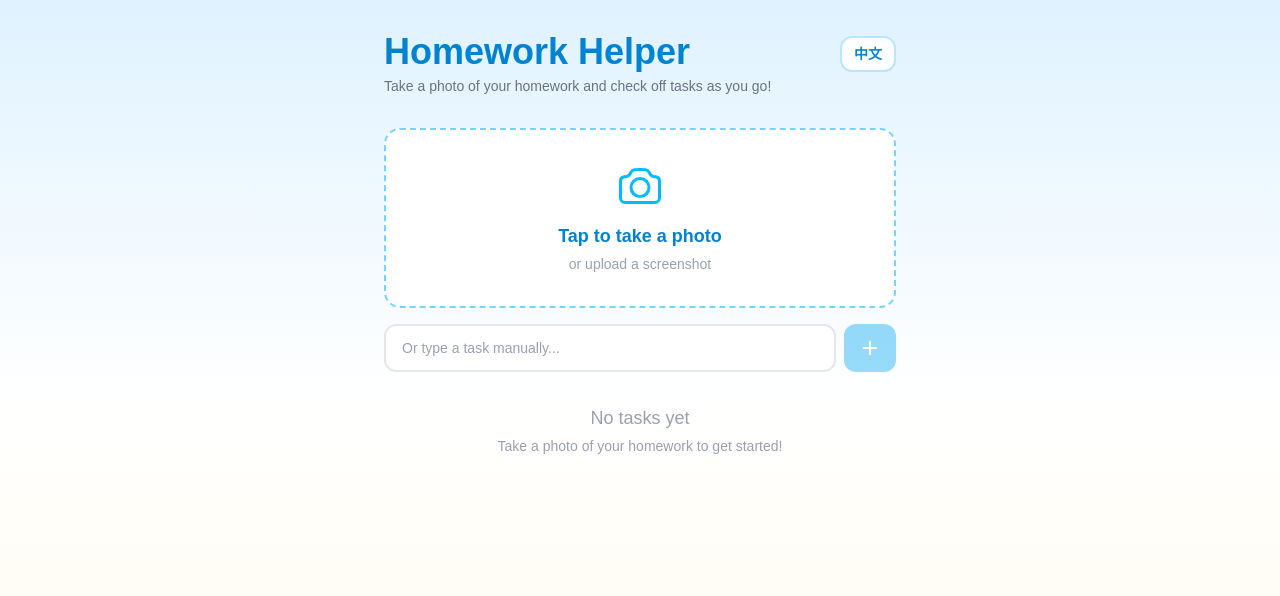
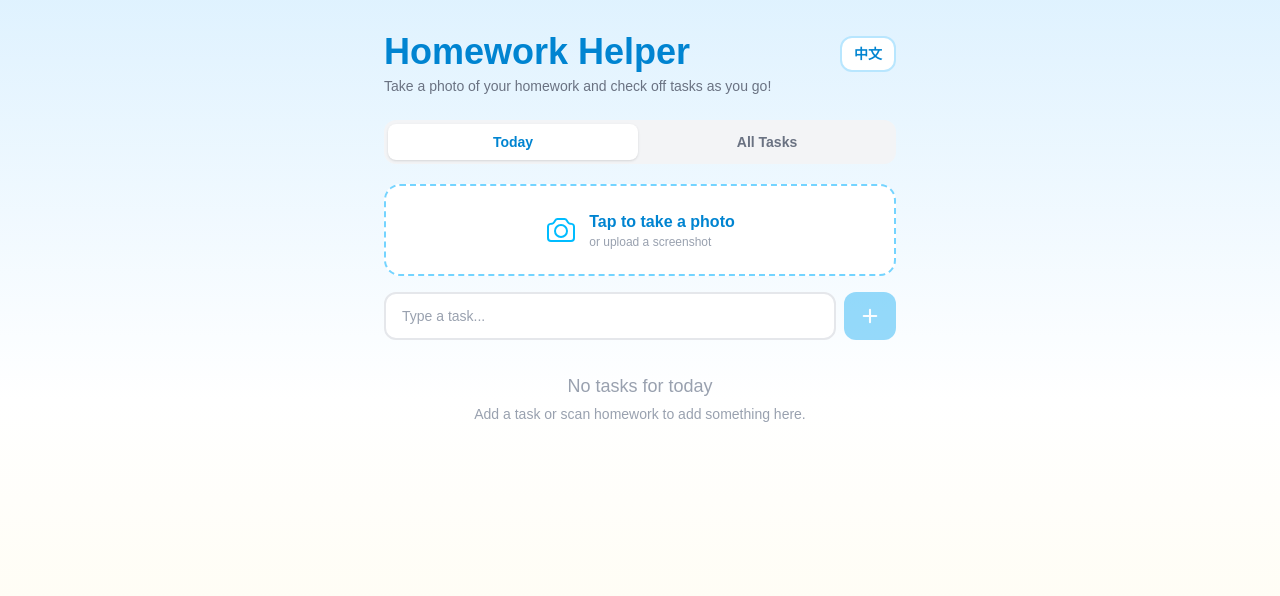
Before and after one commit to eriklgamedev/homework-helper-hugo, a Next.js app: page / in a window 1280 px wide. Shown: the top 596 px of the page. Built offline with nearby package versions, Linux system fonts and the light colour scheme.

Commit message:
feat: add daily list tab with today/all grouping

```diff
--- a/src/app/page.tsx
+++ b/src/app/page.tsx
@@ -7,6 +7,7 @@ interface Task {
   text: string;
   subject?: string;
   completed: boolean;
+  date: string; // ISO date string YYYY-MM-DD
 }
 
 const translations = {
@@ -16,14 +17,20 @@ const translations = {
     tapPhoto: "Tap to take a photo",
     orUpload: "or upload a screenshot",
     reading: "Reading your homework...",
-    placeholder: "Or type a task manually...",
+    placeholder: "Type a task...",
     of: "of",
     done: "done",
     allDone: "All done! 🎉",
     noTasks: "No tasks yet",
-    noTasksHint: "Take a photo of your homework to get started!",
+    noTasksHint: "Take a photo or type a task to get started!",
     clearCompleted: "Clear completed tasks",
     couldNotRead: "Could not read the image. Please try again!",
+    tabAll: "All Tasks",
+    tabToday: "Today",
+    noTodayTasks: "No tasks for today",
+    noTodayHint: "Add a task or scan homework to add something here.",
+    today: "Today",
+    earlier: "Earlier",
   },
   zh: {
     title: "作业助手",
@@ -31,16 +38,26 @@ const translations = {
     tapPhoto: "点击拍照",
     orUpload: "或上传截图",
     reading: "正在识别作业...",
-    placeholder: "或手动输入任务...",
+    placeholder: "输入任务...",
     of: "/",
     done: "已完成",
     allDone: "全部完成！🎉",
     noTasks: "暂无任务",
-    noTasksHint: "拍一张作业照片即可开始！",
+    noTasksHint: "拍照或手动输入任务即可开始！",
     clearCompleted: "清除已完成的任务",
     couldNotRead: "无法识别图片，请重试！",
+    tabAll: "全部任务",
+    tabToday: "今日",
+    noTodayTasks: "今日暂无任务",
+    noTodayHint: "添加任务或扫描作业来添加内容。",
+    today: "今天",
+    earlier: "之前",
   },
 };
+
+function todayStr() {
+  return new Date().toISOString().slice(0, 10);
+}
 
 export default function Home() {
   const [tasks, setTasks] = useState<Task[]>([]);
@@ -49,17 +66,19 @@ export default function Home() {
   const [error, setError] = useState<string | null>(null);
   const [newTaskText, setNewTaskText] = useState("");
   const [lang, setLang] = useState<"en" | "zh">("en");
+  const [tab, setTab] = useState<"all" | "today">("today");
   const fileInputRef = useRef<HTMLInputElement>(null);
   const inputRef = useRef<HTMLInputElement>(null);
 
   const t = translations[lang];
+  const today = todayStr();
 
   const addManualTask = () => {
     const text = newTaskText.trim();
     if (!text) return;
     setTasks((prev) => [
       ...prev,
-      { id: `${Date.now()}`, text, completed: false },
+      { id: `${Date.now()}`, text, completed: false, date: today },
     ]);
     setNewTaskText("");
     inputRef.current?.focus();
@@ -69,7 +88,6 @@ export default function Home() {
     async (e: React.ChangeEvent<HTMLInputElement>) => {
       const file = e.target.files?.[0];
       if (!file) return;
-
       setError(null);
 
       const reader = new FileReader();
@@ -79,11 +97,8 @@ export default function Home() {
       const arrayBuffer = await file.arrayBuffer();
       const bytes = new Uint8Array(arrayBuffer);
       let binary = "";
-      for (let i = 0; i < bytes.length; i++) {
-        binary += String.fromCharCode(bytes[i]);
-      }
-      const base64 = btoa(binary);
-      const dataUrl = `data:${file.type};base64,${base64}`;
+      for (let i = 0; i < bytes.length; i++) binary += String.fromCharCode(bytes[i]);
+      const dataUrl = `data:${file.type};base64,${btoa(binary)}`;
 
       setLoading(true);
       try {
@@ -92,9 +107,7 @@ export default function Home() {
           headers: { "Content-Type": "application/json" },
           body: JSON.stringify({ image: dataUrl, lang }),
         });
-
-        if (!res.ok) throw new Error("Failed to extract tasks");
-
+        if (!res.ok) throw new Error();
         const data = await res.json();
         const newTasks: Task[] = data.tasks.map(
           (t: { text: string; subject?: string }, i: number) => ({
@@ -102,6 +115,7 @@ export default function Home() {
             text: t.text,
             subject: t.subject,
             completed: false,
+            date: today,
           })
         );
         setTasks((prev) => [...prev, ...newTasks]);
@@ -112,25 +126,17 @@ export default function Home() {
         if (fileInputRef.current) fileInputRef.current.value = "";
       }
     },
-    [lang]
+    [lang, today]
   );
 
   const toggleTask = (id: string) =>
-    setTasks((prev) =>
-      prev.map((task) =>
-        task.id === id ? { ...task, completed: !task.completed } : task
-      )
-    );
+    setTasks((prev) => prev.map((t) => (t.id === id ? { ...t, completed: !t.completed } : t)));
 
   const removeTask = (id: string) =>
-    setTasks((prev) => prev.filter((task) => task.id !== id));
+    setTasks((prev) => prev.filter((t) => t.id !== id));
 
   const clearCompleted = () =>
-    setTasks((prev) => prev.filter((task) => !task.completed));
-
-  const completedCount = tasks.filter((t) => t.completed).length;
-  const totalCount = tasks.length;
-  const progress = totalCount > 0 ? (completedCount / totalCount) * 100 : 0;
+    setTasks((prev) => prev.filter((t) => !t.completed));
 
   const subjectColors: Record<string, string> = {
     math: "bg-blue-100 text-blue-700",
@@ -156,17 +162,67 @@ export default function Home() {
     return subjectColors[subject.toLowerCase()] ?? subjectColors[subject] ?? "bg-gray-100 text-gray-600";
   };
 
+  // Filtered task list based on active tab
+  const displayedTasks = tab === "today" ? tasks.filter((t) => t.date === today) : tasks;
+  const completedCount = displayedTasks.filter((t) => t.completed).length;
+  const totalCount = displayedTasks.length;
+  const progress = totalCount > 0 ? (completedCount / totalCount) * 100 : 0;
+
+  // For "All" tab, group by date
+  const todayTasks = tasks.filter((t) => t.date === today);
+  const earlierTasks = tasks.filter((t) => t.date !== today);
+
+  const TaskCard = ({ task }: { task: Task }) => (
+    <div
+      className={`flex items-start gap-3 rounded-xl border-2 p-4 transition-all ${
+        task.completed ? "border-green-200 bg-green-50" : "border-gray-200 bg-white shadow-sm"
+      }`}
+    >
+      <button
+        onClick={() => toggleTask(task.id)}
+        className={`mt-0.5 flex h-6 w-6 shrink-0 items-center justify-center rounded-full border-2 transition-all ${
+          task.completed ? "border-green-400 bg-green-400 text-white" : "border-gray-300 hover:border-sky-400"
+        }`}
+        aria-label={task.completed ? "Mark as incomplete" : "Mark as complete"}
+      >
+        {task.completed && (
+          <svg className="h-3.5 w-3.5" fill="none" viewBox="0 0 24 24" stroke="currentColor" strokeWidth={3}>
+            <path strokeLinecap="round" strokeLinejoin="round" d="M5 13l4 4L19 7" />
+          </svg>
+        )}
+      </button>
+      <div className="flex-1 min-w-0">
+        <p className={`text-base leading-snug ${task.completed ? "text-gray-400 line-through" : "text-gray-800"}`}>
+          {task.text}
+        </p>
+        {task.subject && (
+          <span className={`mt-1.5 inline-block rounded-full px-2.5 py-0.5 text-xs font-medium ${getSubjectStyle(task.subject)}`}>
+            {task.subject}
+          </span>
+        )}
+      </div>
+      <button
+        onClick={() => removeTask(task.id)}
+        className="shrink-0 text-gray-300 hover:text-red-400 transition-colors"
+        aria-label="Remove task"
+      >
+        <svg className="h-5 w-5" fill="none" viewBox="0 0 24 24" stroke="currentColor" strokeWidth={2}>
+          <path strokeLinecap="round" strokeLinejoin="round" d="M6 18L18 6M6 6l12 12" />
+        </svg>
+      </button>
+    </div>
+  );
+
   return (
     <main className="min-h-screen bg-gradient-to-b from-sky-100 via-white to-amber-50 p-4 sm:p-8">
       <div className="mx-auto max-w-lg">
 
         {/* Header */}
-        <div className="mb-8 flex items-start justify-between">
+        <div className="mb-6 flex items-start justify-between">
           <div>
             <h1 className="text-4xl font-bold text-sky-600 mb-1">{t.title}</h1>
             <p className="text-gray-500 text-sm">{t.subtitle}</p>
           </div>
-          {/* Language toggle */}
           <button
             onClick={() => setLang((l) => (l === "en" ? "zh" : "en"))}
             className="ml-4 mt-1 shrink-0 rounded-xl border-2 border-sky-200 bg-white px-3 py-1.5 text-sm font-semibold text-sky-600 transition-colors hover:border-sky-400 hover:bg-sky-50"
@@ -175,60 +231,59 @@ export default function Home() {
           </button>
         </div>
 
+        {/* Tabs */}
+        <div className="mb-5 flex gap-1 rounded-xl bg-gray-100 p-1">
+          {(["today", "all"] as const).map((tabId) => (
+            <button
+              key={tabId}
+              onClick={() => setTab(tabId)}
+              className={`flex-1 rounded-lg py-2 text-sm font-semibold transition-all ${
+                tab === tabId ? "bg-white text-sky-600 shadow-sm" : "text-gray-500 hover:text-gray-700"
+              }`}
+            >
+              {tabId === "today" ? t.tabToday : t.tabAll}
+              {tabId === "today" && todayTasks.length > 0 && (
+                <span className={`ml-1.5 inline-flex h-5 w-5 items-center justify-center rounded-full text-xs ${
+                  tab === "today" ? "bg-sky-100 text-sky-600" : "bg-gray-200 text-gray-500"
+                }`}>
+                  {todayTasks.length}
+                </span>
+              )}
+            </button>
+          ))}
+        </div>
+
         {/* Upload Area */}
         <div className="mb-4">
           <label
             htmlFor="image-upload"
-            className={`flex flex-col items-center justify-center rounded-2xl border-2 border-dashed p-8 cursor-pointer transition-all ${
-              loading
-                ? "border-amber-300 bg-amber-50"
-                : "border-sky-300 bg-white hover:border-sky-400 hover:bg-sky-50"
+            className={`flex flex-col items-center justify-center rounded-2xl border-2 border-dashed p-6 cursor-pointer transition-all ${
+              loading ? "border-amber-300 bg-amber-50" : "border-sky-300 bg-white hover:border-sky-400 hover:bg-sky-50"
             }`}
           >
             {loading ? (
-              <div className="flex flex-col items-center gap-3">
-                <div className="h-10 w-10 animate-spin rounded-full border-4 border-sky-200 border-t-sky-500" />
+              <div className="flex items-center gap-3">
+                <div className="h-7 w-7 animate-spin rounded-full border-4 border-sky-200 border-t-sky-500" />
                 <span className="text-sky-600 font-medium">{t.reading}</span>
               </div>
             ) : (
-              <>
-                <svg
-                  className="h-12 w-12 text-sky-400 mb-3"
-                  fill="none"
-                  viewBox="0 0 24 24"
-                  stroke="currentColor"
-                  strokeWidth={1.5}
-                >
-                  <path
-                    strokeLinecap="round"
-                    strokeLinejoin="round"
-                    d="M6.827 6.175A2.31 2.31 0 015.186 7.23c-.38.054-.757.112-1.134.175C2.999 7.58 2.25 8.507 2.25 9.574V18a2.25 2.25 0 002.25 2.25h15A2.25 2.25 0 0021.75 18V9.574c0-1.067-.75-1.994-1.802-2.169a47.865 47.865 0 00-1.134-.175 2.31 2.31 0 01-1.64-1.055l-.822-1.316a2.192 2.192 0 00-1.736-1.039 48.774 48.774 0 00-5.232 0 2.192 2.192 0 00-1.736 1.039l-.821 1.316z"
-                  />
-                  <path
-                    strokeLinecap="round"
-                    strokeLinejoin="round"
-                    d="M16.5 12.75a4.5 4.5 0 11-9 0 4.5 4.5 0 019 0z"
-                  />
+              <div className="flex items-center gap-3">
+                <svg className="h-8 w-8 text-sky-400" fill="none" viewBox="0 0 24 24" stroke="currentColor" strokeWidth={1.5}>
+                  <path strokeLinecap="round" strokeLinejoin="round" d="M6.827 6.175A2.31 2.31 0 015.186 7.23c-.38.054-.757.112-1.134.175C2.999 7.58 2.25 8.507 2.25 9.574V18a2.25 2.25 0 002.25 2.25h15A2.25 2.25 0 0021.75 18V9.574c0-1.067-.75-1.994-1.802-2.169a47.865 47.865 0 00-1.134-.175 2.31 2.31 0 01-1.64-1.055l-.822-1.316a2.192 2.192 0 00-1.736-1.039 48.774 48.774 0 00-5.232 0 2.192 2.192 0 00-1.736 1.039l-.821 1.316z" />
+                  <path strokeLinecap="round" strokeLinejoin="round" d="M16.5 12.75a4.5 4.5 0 11-9 0 4.5 4.5 0 019 0z" />
                 </svg>
-                <span className="text-sky-600 font-semibold text-lg">{t.tapPhoto}</span>
-                <span className="text-gray-400 text-sm mt-1">{t.orUpload}</span>
-              </>
+                <div>
+                  <p className="text-sky-600 font-semibold">{t.tapPhoto}</p>
+                  <p className="text-gray-400 text-xs">{t.orUpload}</p>
+                </div>
+              </div>
             )}
           </label>
-          <input
-            ref={fileInputRef}
-            id="image-upload"
-            type="file"
-            accept="image/*"
-            capture="environment"
-            className="hidden"
-            onChange={handleImageUpload}
-            disabled={loading}
-          />
+          <input ref={fileInputRef} id="image-upload" type="file" accept="image/*" capture="environment" className="hidden" onChange={handleImageUpload} disabled={loading} />
         </div>
 
         {/* Manual task input */}
-        <div className="mb-6 flex gap-2">
+        <div className="mb-5 flex gap-2">
           <input
             ref={inputRef}
             type="text"
@@ -252,25 +307,19 @@ export default function Home() {
 
         {/* Error */}
         {error && (
-          <div className="mb-4 rounded-xl bg-red-50 border border-red-200 p-3 text-center text-red-600 text-sm">
-            {error}
-          </div>
+          <div className="mb-4 rounded-xl bg-red-50 border border-red-200 p-3 text-center text-red-600 text-sm">{error}</div>
         )}
 
         {/* Preview thumbnail */}
         {preview && (
-          <div className="mb-6 flex justify-center">
-            <img
-              src={preview}
-              alt="Uploaded homework"
-              className="h-24 rounded-xl border-2 border-sky-200 object-cover shadow-sm"
-            />
+          <div className="mb-5 flex justify-center">
+            <img src={preview} alt="Uploaded homework" className="h-20 rounded-xl border-2 border-sky-200 object-cover shadow-sm" />
           </div>
         )}
 
-        {/* Progress */}
+        {/* Progress bar (shown when there are tasks in current view) */}
         {totalCount > 0 && (
-          <div className="mb-6">
+          <div className="mb-5">
             <div className="flex items-center justify-between mb-2">
               <span className="text-sm font-medium text-gray-600">
                 {completedCount} {t.of} {totalCount} {t.done}
@@ -279,7 +328,7 @@ export default function Home() {
                 <span className="text-sm font-bold text-green-600">{t.allDone}</span>
               )}
             </div>
-            <div className="h-4 w-full overflow-hidden rounded-full bg-gray-200">
+            <div className="h-3 w-full overflow-hidden rounded-full bg-gray-200">
               <div
                 className="h-full rounded-full bg-gradient-to-r from-sky-400 to-green-400 transition-all duration-500"
                 style={{ width: `${progress}%` }}
@@ -288,57 +337,51 @@ export default function Home() {
           </div>
         )}
 
-        {/* Task List */}
-        {tasks.length > 0 && (
-          <div className="space-y-3">
-            {tasks.map((task) => (
-              <div
-                key={task.id}
-                className={`flex items-start gap-3 rounded-xl border-2 p-4 transition-all ${
-                  task.completed
-                    ? "border-green-200 bg-green-50"
-                    : "border-gray-200 bg-white shadow-sm"
-                }`}
-              >
-                <button
-                  onClick={() => toggleTask(task.id)}
-                  className={`mt-0.5 flex h-6 w-6 shrink-0 items-center justify-center rounded-full border-2 transition-all ${
-                    task.completed
-                      ? "border-green-400 bg-green-400 text-white"
-                      : "border-gray-300 hover:border-sky-400"
-                  }`}
-                  aria-label={task.completed ? "Mark as incomplete" : "Mark as complete"}
-                >
-                  {task.completed && (
-                    <svg className="h-3.5 w-3.5" fill="none" viewBox="0 0 24 24" stroke="currentColor" strokeWidth={3}>
-                      <path strokeLinecap="round" strokeLinejoin="round" d="M5 13l4 4L19 7" />
-                    </svg>
-                  )}
-                </button>
+        {/* TODAY TAB */}
+        {tab === "today" && (
+          <>
+            {displayedTasks.length > 0 ? (
+              <div className="space-y-3">
+                {displayedTasks.map((task) => <TaskCard key={task.id} task={task} />)}
+              </div>
+            ) : (
+              <div className="mt-8 text-center text-gray-400">
+                <p className="text-lg">{t.noTodayTasks}</p>
+                <p className="text-sm mt-1">{t.noTodayHint}</p>
+              </div>
+            )}
+          </>
+        )}
 
-                <div className="flex-1 min-w-0">
-                  <p className={`text-base leading-snug ${task.completed ? "text-gray-400 line-through" : "text-gray-800"}`}>
-                    {task.text}
-                  </p>
-                  {task.subject && (
-                    <span className={`mt-1.5 inline-block rounded-full px-2.5 py-0.5 text-xs font-medium ${getSubjectStyle(task.subject)}`}>
-                      {task.subject}
-                    </span>
-                  )}
-                </div>
-
-                <button
-                  onClick={() => removeTask(task.id)}
-                  className="shrink-0 text-gray-300 hover:text-red-400 transition-colors"
-                  aria-label="Remove task"
-                >
-                  <svg className="h-5 w-5" fill="none" viewBox="0 0 24 24" stroke="currentColor" strokeWidth={2}>
-                    <path strokeLinecap="round" strokeLinejoin="round" d="M6 18L18 6M6 6l12 12" />
-                  </svg>
-                </button>
+        {/* ALL TAB — grouped by date */}
+        {tab === "all" && (
+          <>
+            {tasks.length === 0 ? (
+              <div className="mt-8 text-center text-gray-400">
+                <p className="text-lg">{t.noTasks}</p>
+                <p className="text-sm mt-1">{t.noTasksHint}</p>
               </div>
-            ))}
-          </div>
+            ) : (
+              <div className="space-y-5">
+                {todayTasks.length > 0 && (
+                  <div>
+                    <h2 className="mb-2 text-xs font-semibold uppercase tracking-wider text-gray-400">{t.today}</h2>
+                    <div className="space-y-3">
+                      {todayTasks.map((task) => <TaskCard key={task.id} task={task} />)}
+                    </div>
+                  </div>
+                )}
+                {earlierTasks.length > 0 && (
+                  <div>
+                    <h2 className="mb-2 text-xs font-semibold uppercase tracking-wider text-gray-400">{t.earlier}</h2>
+                    <div className="space-y-3">
+                      {earlierTasks.map((task) => <TaskCard key={task.id} task={task} />)}
+                    </div>
+                  </div>
+                )}
+              </div>
+            )}
+          </>
         )}
 
         {/* Clear completed */}
@@ -350,14 +393,6 @@ export default function Home() {
             {t.clearCompleted}
           </button>
         )}
-
-        {/* Empty state */}
-        {tasks.length === 0 && !loading && (
-          <div className="mt-8 text-center text-gray-400">
-            <p className="text-lg">{t.noTasks}</p>
-            <p className="text-sm mt-1">{t.noTasksHint}</p>
-          </div>
-        )}
       </div>
     </main>
   );
```
